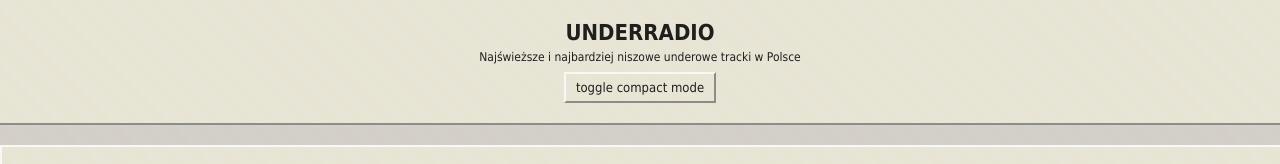
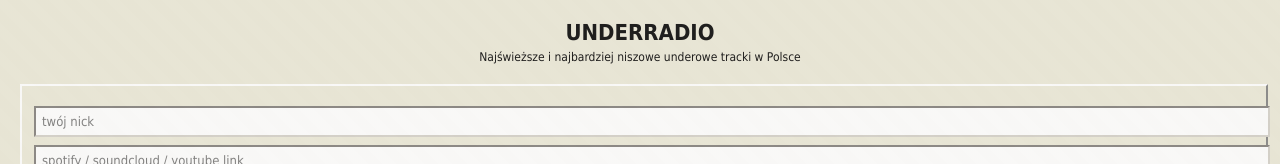
Before and after one commit to kostek1123Q/underradio, a plain HTML site: page index.html in a window 1280 px wide. Shown: the top 164 px of the page. Drawn offline with Linux system fonts and the light colour scheme; no server answers.

Commit message:
Update index.html

```diff
--- a/index.html
+++ b/index.html
@@ -16,11 +16,6 @@
 <header>
   <h1>UNDERRADIO</h1>
   <p>Najświeższe i najbardziej niszowe underowe tracki w Polsce</p>
-
-  <button onclick="document.body.classList.toggle('compact')" class="smallBtn">
-    toggle compact mode
-  </button>
-</header>
 
 <section class="panel">
 
```
